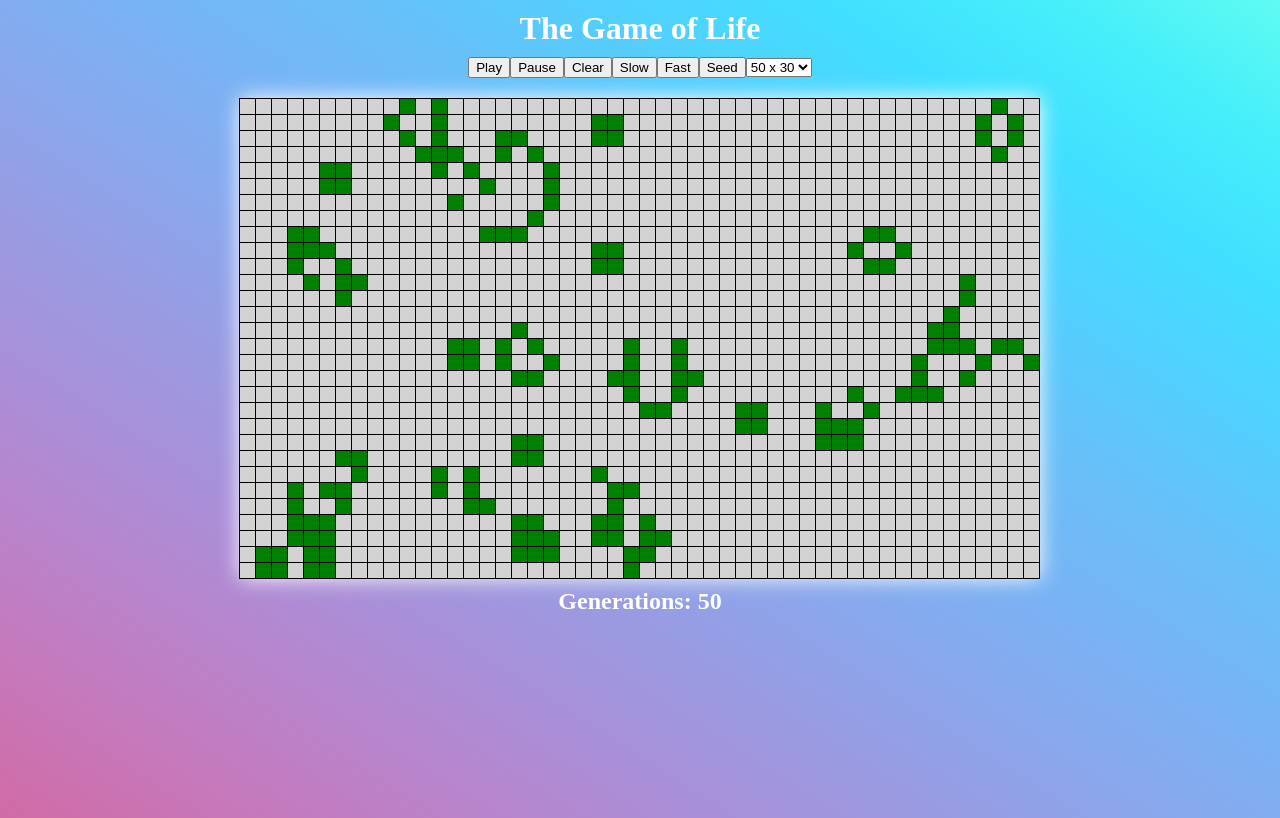
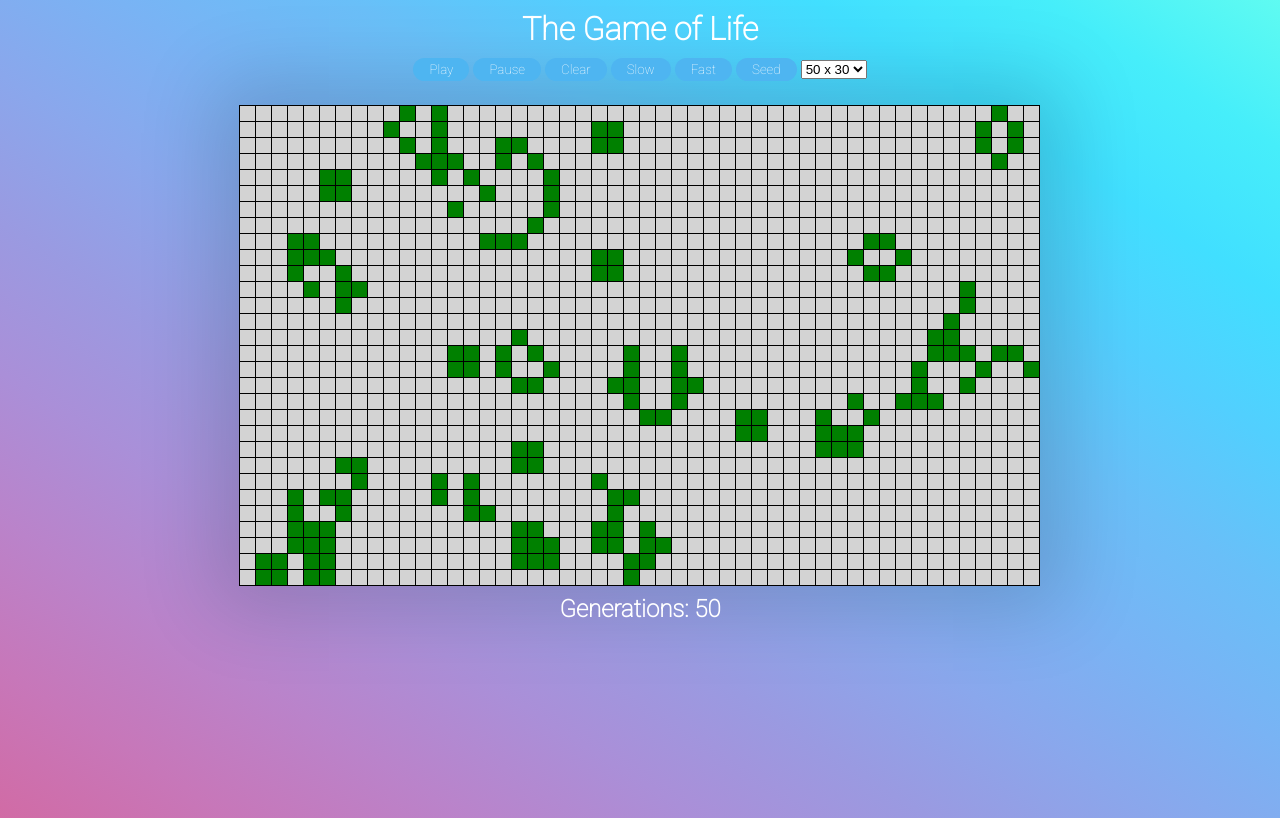
Before and after one commit to AbuCodes/gameoflife-react, a React app: page / in a window 1280 px wide. Built offline with nearby package versions, Linux system fonts and the light colour scheme.

Commit message:
restyled buttons and added font

```diff
--- a/src/index.css
+++ b/src/index.css
@@ -1,5 +1,8 @@
+@import url('https://fonts.googleapis.com/css?family=Roboto:100&display=swap');
+
 body {
   /*background-image: url(http://subtlepatterns2015.subtlepatterns.netdna-cdn.com/patterns/squares.png);*/
+  font-family: 'Roboto', sans-serif;
   background-image: linear-gradient(
     to right top,
     #d16ba5,
@@ -50,7 +53,9 @@ body {
   width: 150px;
   line-height: 0;
   margin: auto;
-  box-shadow: 0px 0px 20px white;
+  -webkit-box-shadow: 0px 0px 74px 24px rgba(0, 0, 0, 0.15);
+  -moz-box-shadow: 0px 0px 74px 24px rgba(0, 0, 0, 0.15);
+  box-shadow: 0px 0px 74px 24px rgba(0, 0, 0, 0.15);
   margin-top: 20px;
 }
 
@@ -68,3 +73,30 @@ h4 {
 h4 {
   margin-top: 0px;
 }
+
+.button {
+  display: inline-block;
+  padding: 0.3em 1.2em;
+  margin: 0 0.3em 0.3em 0;
+  border-radius: 2em;
+  box-sizing: border-box;
+  text-decoration: none;
+  font-family: 'Roboto', sans-serif;
+  font-weight: 100;
+  color: #ffffff;
+  background-color: #4eb5f1;
+  text-align: center;
+  transition: all 0.2s ease-in;
+  border: none;
+}
+
+.button:hover {
+  background-color: #4eb5f1;
+}
+
+@media all and (max-width: 30em) {
+  .button {
+    display: block;
+    margin: 0.2em auto;
+  }
+}
--- a/src/index.js
+++ b/src/index.js
@@ -58,13 +58,26 @@ class Buttons extends React.Component {
   render() {
     return (
       <div className='center'>
-        <button onClick={this.props.playButton}>Play</button>
-        <button onClick={this.props.pauseButton}>Pause</button>
-        <button onClick={this.props.clear}>Clear</button>
-        <button onClick={this.props.slow}>Slow</button>
-        <button onClick={this.props.fast}>Fast</button>
-        <button onClick={this.props.seed}>Seed</button>
+        <button className='button' onClick={this.props.playButton}>
+          Play
+        </button>
+        <button className='button' onClick={this.props.pauseButton}>
+          Pause
+        </button>
+        <button className='button' onClick={this.props.clear}>
+          Clear
+        </button>
+        <button className='button' onClick={this.props.slow}>
+          Slow
+        </button>
+        <button className='button' onClick={this.props.fast}>
+          Fast
+        </button>
+        <button className='button' onClick={this.props.seed}>
+          Seed
+        </button>
         <select
+          className='select-css'
           defaultValue='2'
           title='Grid Size'
           id='size-menu'
```
